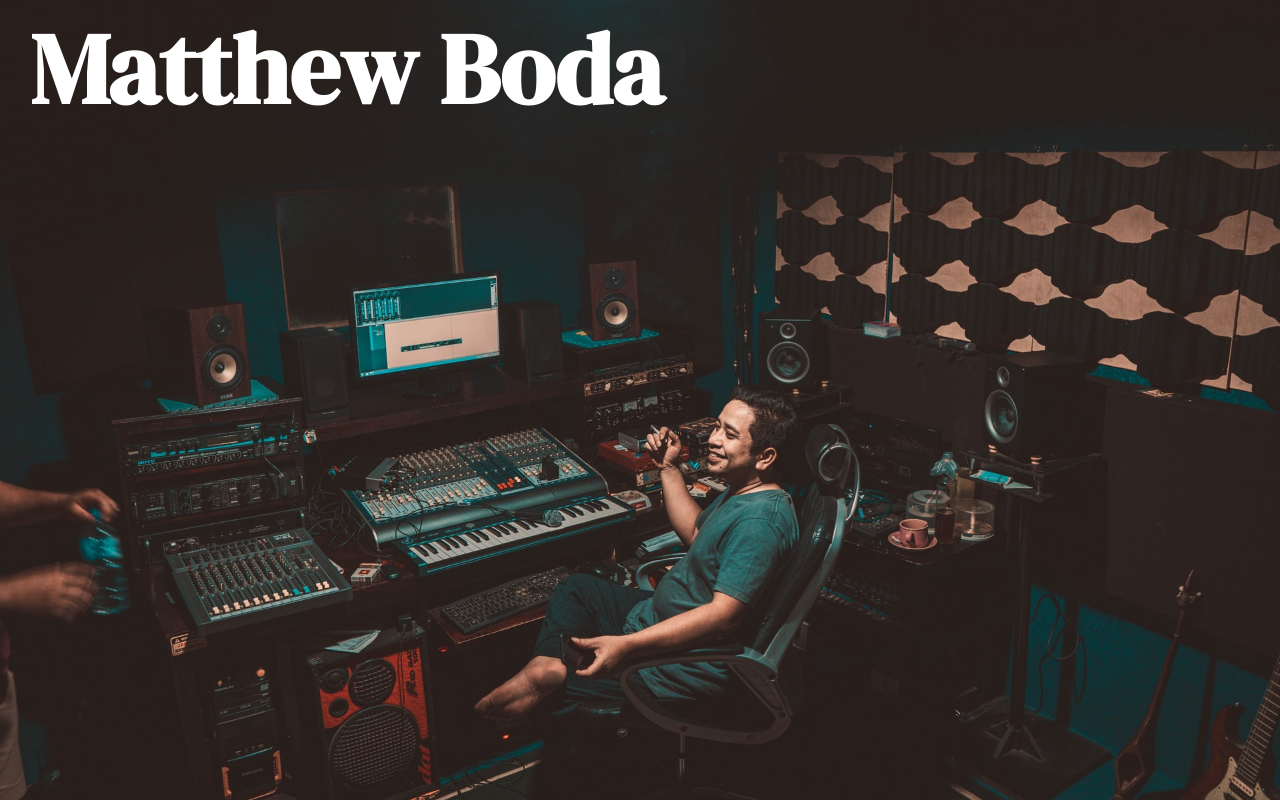
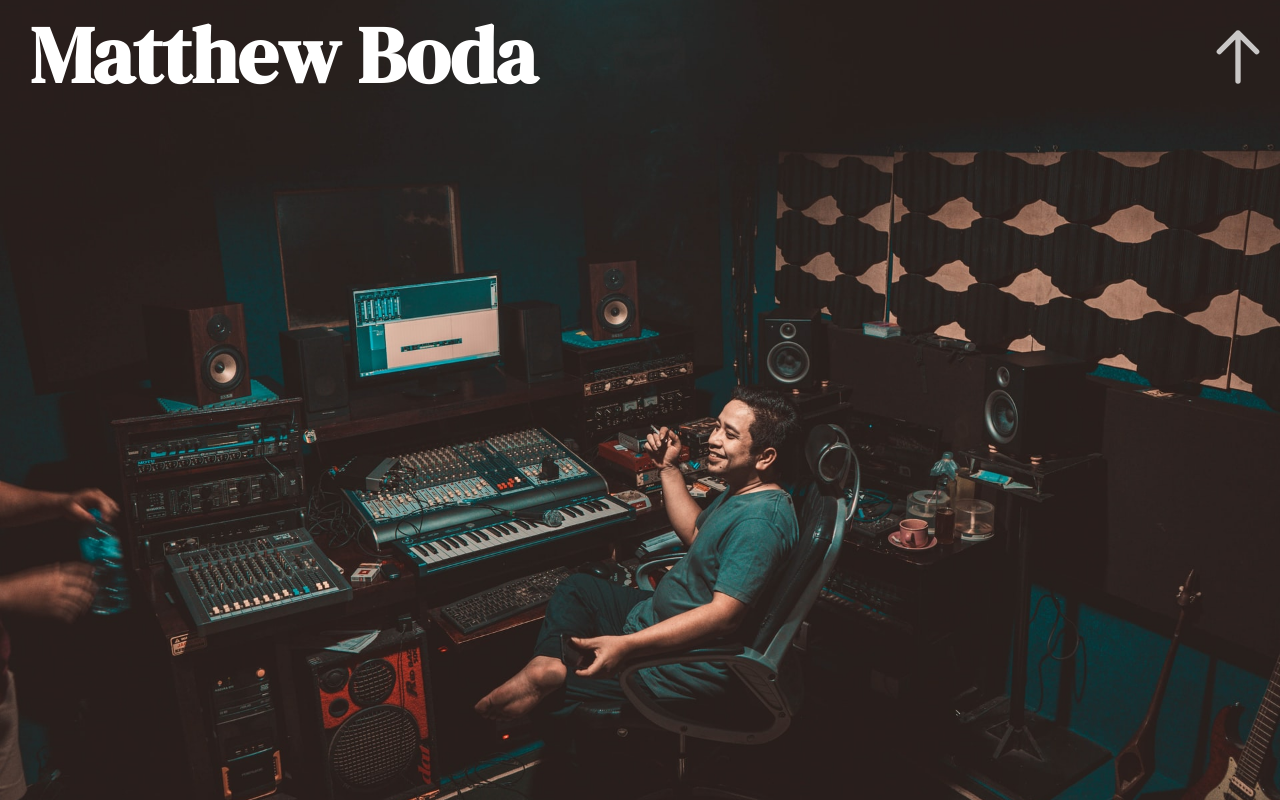
Before and after one commit to joshganote/30-Day-Challenge, a React (Create React App) app: page /MatthewBoda in a window 1280 px wide. Built offline with nearby package versions, Linux system fonts and the light colour scheme.

Commit message:
created a back arrow to home page

```diff
--- a/package.json
+++ b/package.json
@@ -8,6 +8,7 @@
     "@testing-library/user-event": "^12.6.0",
     "react": "^17.0.1",
     "react-dom": "^17.0.1",
+    "react-icons": "^4.1.0",
     "react-router-dom": "^5.2.0",
     "react-scripts": "4.0.1",
     "web-vitals": "^0.2.4"
--- a/src/components/MatthewBoda.js
+++ b/src/components/MatthewBoda.js
@@ -1,11 +1,24 @@
 import React from 'react';
+import { useHistory } from 'react-router-dom';
+import { HiOutlineArrowUp } from 'react-icons/hi';
 
 import '../css/MatthewBoda.css';
 
 const MatthewBoda = () => {
+  const history = useHistory();
+  const HandleReturnToHome = () => {
+    history.push("/");
+  }
   return (
     <div className="page-background">
-      <h1 className="header">Matthew Boda</h1>
+      <div className="header-container">
+        <h1 className="header">Matthew Boda</h1>
+        <HiOutlineArrowUp
+        onClick={HandleReturnToHome}
+        color="#FFFFFF"
+        size="4em"
+        className="back-arrow"/>
+      </div>
     </div>
   )
 }
--- a/src/css/MatthewBoda.css
+++ b/src/css/MatthewBoda.css
@@ -10,7 +10,16 @@
 .header {
   font-family: 'DM Serif Display', serif;
   color: #FFFFFF;
-  font-size: 100px;
+  font-size: 80px;
   margin: 0;
   padding-left: 30px;
 }
+
+.back-arrow {
+  position: absolute;
+  right: 0;
+  padding-right: 10px;
+  top: 25px;
+  cursor: pointer;
+  opacity: 0.75;
+}
```
Also changed, not shown: 1 other file (tests, documents, lock files or other folders).
